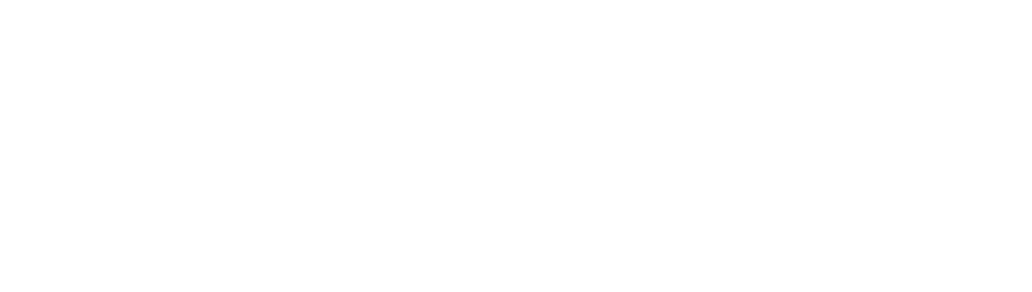
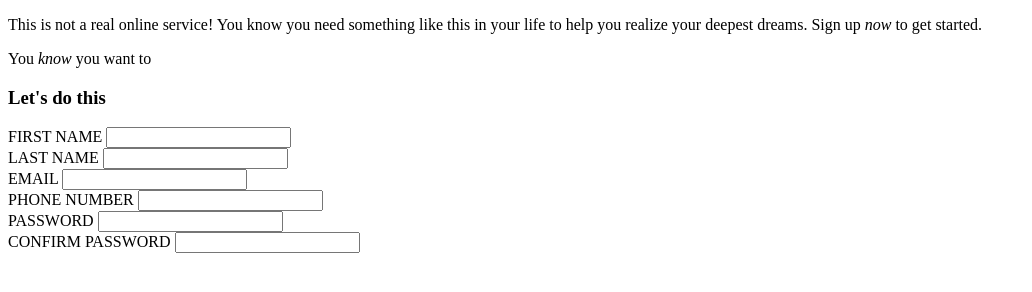
Before and after one commit to Crowlee27/sign-up-form, a plain HTML site: page index.html in a window 1280 px wide. Shown: the whole page, without its empty margins (0-1032 px from the left). Drawn offline with Linux system fonts and the light colour scheme.

Commit message:
done for the night

```diff
--- a/index.html
+++ b/index.html
@@ -10,7 +10,45 @@
 
 </head>
 <body>
+    <div class="picture-side">
 
+    </div>
+<div class="text-side">
+
+    <p>This is not a real online service! You know you need something like this in your life to help you realize your deepest dreams. Sign up <em>now</em> to get started. </p>
+
+    <p>You <em>know</em> you want to</p>
+
+    <form>
+        <h3>Let's do this</h3>
+        <div>
+            <label for="firstname">FIRST NAME</label>
+            <input type="text" name="firstname" id="firstname">
+        </div>
+        <div>
+            <label for="lastname">LAST NAME</label>
+            <input type="text" name="lastname" id="lastname">
+        </div>
+        <div>
+            <label for="email">EMAIL</label>
+            <input type="email" name="email" id="email">
+        </div>
+        <div>
+            <label for="phonenum">PHONE NUMBER</label>
+            <input type="tel" name="phonenum" id="phonenum">
+        </div>
+        <div>
+            <label for="password">PASSWORD</label>
+            <input type="password" name="password" id="password">
+        </div>
+        <div>
+            <label for="confirmpass">CONFIRM PASSWORD</label>
+            <input type="password" name="confirmpass" id="confirmpass">
+        </div>
+    </form>
+
+
+</div>
 
 </body>
 </html>
--- a/style.css
+++ b/style.css
@@ -1,3 +1 @@
-h1 {
-    color: red;
-}
+@import url('https://fonts.googleapis.com/css2?family=Libre+Baskerville&display=swap');
```
